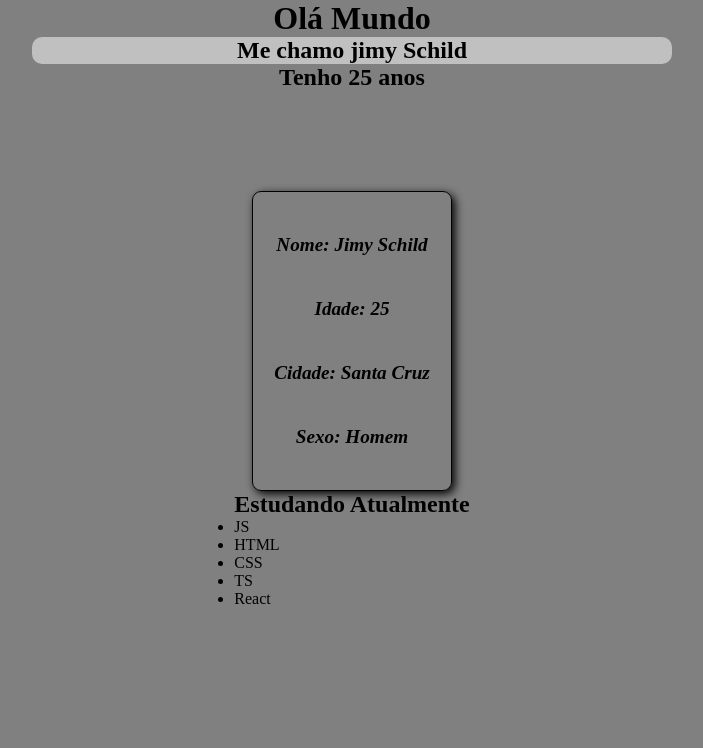
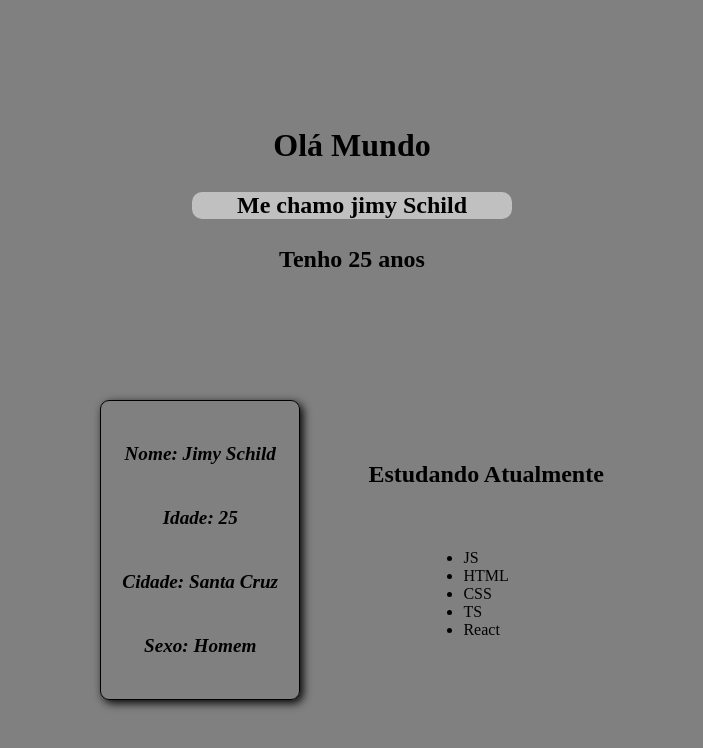
Before and after one commit to jimyschild/aprendendo-react, a React (Vite) app: page / in a window 1280 px wide. Shown: the top 748 px of the page, without its empty margins (288-991 px from the left). Built offline with nearby package versions, Linux system fonts and the light colour scheme.

Commit message:
posiçoes

```diff
--- a/src/App.css
+++ b/src/App.css
@@ -10,6 +10,18 @@
   flex-direction: column;
   align-items: center;
   height: 100vh;
+  justify-content: space-evenly;
+}
+
+.header {
+  /* border: 1px solid blue; */
+  width: 50%;
+  height: 200px;
+  display: flex;
+  flex-direction: column;
+  justify-content: space-evenly;
+  align-items: center;
+
 }
 
 .div-name {
@@ -20,8 +32,13 @@
   border-radius: 10px;
 }
 
+.container {
+  display: flex;
+  justify-content: space-evenly;
+  width: 50%;
+}
+
 .div-card {
-  margin-top: 100px;
   border: 1px solid black;
   height: 300px;
   width: 200px;
@@ -36,7 +53,6 @@
 }
 
 .div-card:hover {
-
   transform: rotateY(180deg);
 }
 
@@ -45,3 +61,10 @@
   font-size: larger;
   font-weight: 600;
 }
+
+.lista {
+  display: flex;
+  flex-direction: column;
+  align-items: center;
+  justify-content: space-evenly;
+}
--- a/src/App.tsx
+++ b/src/App.tsx
@@ -7,9 +7,12 @@ import './App.css';
 function App() {
 
   return <>
+    <header className='header'>
       <h1>Olá Mundo</h1>
       <Header />
       <Idade anos={25} />
+    </header>
+    <div className='container'>
       <InfCard nome='Jimy Schild' idade={25} ciadade='Santa Cruz' sexo='Homem' />
       <div className='lista'>
         <h2>Estudando Atualmente</h2>
@@ -19,6 +22,8 @@ function App() {
           ))}
         </ul>
       </div>
+    </div>
+
 
   </>
 }
```
Lines whose indentation alone changed are shown as unchanged.
